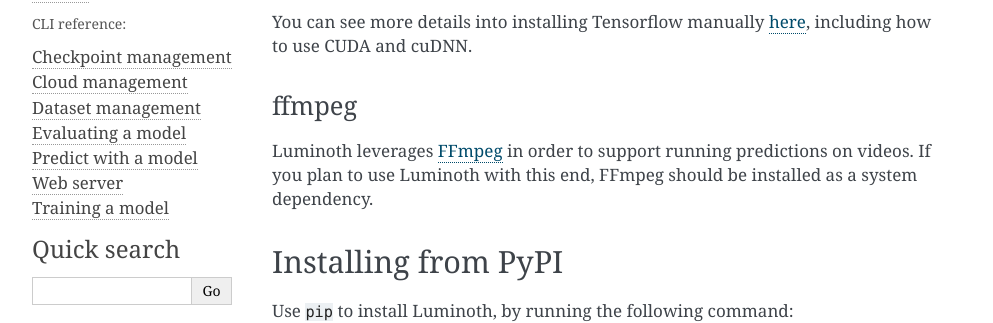
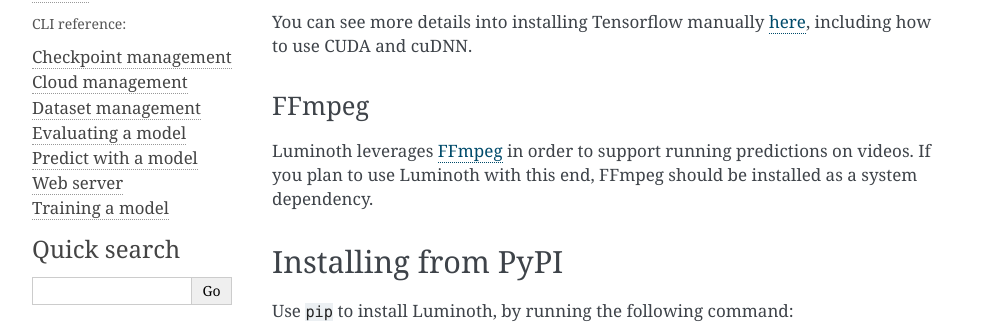
Before and after one commit to tryolabs/luminoth, a Sphinx documentation site: the page built from docs/usage/installation.rst, in a window 1280 px wide. Shown: the part 484-807 px from the top of the page, without its empty margins (148-1141 px from the left). Built offline with Sphinx 7.4.7, drawn with Linux system fonts in a browser that asks for light colours; the version number is read from the project's files by our own code.

```diff
--- a/docs/usage/installation.rst
+++ b/docs/usage/installation.rst
@@ -21,7 +23,7 @@ Luminoth by issuing::
 You can see more details into installing Tensorflow manually `here
 <https://www.tensorflow.org/install/>`_, including how to use CUDA and cuDNN.
 
-ffmpeg
+FFmpeg
 ^^^^^^
 
 Luminoth leverages `FFmpeg <https://www.ffmpeg.org>`_ in order to support
```
Also changed, not shown: other parts of docs/usage/installation.rst (+2 -0 lines).
